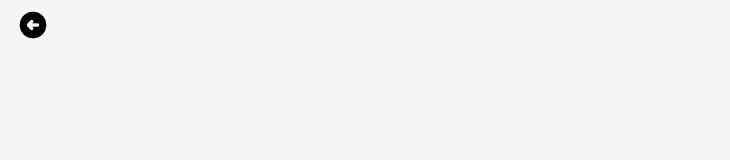
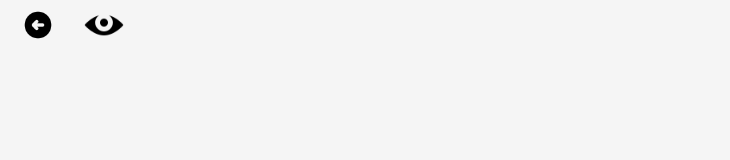
Before and after one commit to smsanagustin/JPAD-2023-Teleprompter, a React (Create React App) app: page / in a window 1280 px wide. Both pictures are taken after a click on the element "slideshow". Shown: the top 160 px of the page, without its empty margins (0-730 px from the left). Built offline with nearby package versions, Linux system fonts and the light colour scheme.

Commit message:
feat: added a visibility function for the play and stop icons

```diff
--- a/src/assets/stylesheets/fullscreen-page.css
+++ b/src/assets/stylesheets/fullscreen-page.css
@@ -33,6 +33,11 @@
     padding: 10px 0;
   }
 
+  .container{
+    margin: 0 5px;
+    z-index: 999;
+  }
+
   .icon-button {
     margin: 0 8px; /* Adjust the button spacing as needed */
     z-index: 1;
@@ -47,6 +52,7 @@
     padding: auto;
   }
 
+
   .icon-background{
     display: flex;
     justify-content: center;
--- a/src/pages/Teleprompter.js
+++ b/src/pages/Teleprompter.js
@@ -22,12 +22,15 @@ import BackIcon from "../assets/images/BackIcon.png";
 import PlayIcon from "../assets/images/PlayIcon.png";
 import PauseIcon from "../assets/images/PauseIcon.png";
 import StopIcon from "../assets/images/StopIcon.png";
+import OpenEyeIcon from "../assets/images/OpenEye.png";
+import CloseEyeIcon from "../assets/images/ClosedEye.png";
+
 
 
 import React, { useState, useRef } from "react";
 import { Button, Drawer, Divider, Box } from "@mui/material";
 import { TwitterPicker } from "react-color";
-import { Twitter } from "@mui/icons-material";
+import { Close, Twitter } from "@mui/icons-material";
 import ImageTextCard from "../components/ImageTextCard";
 import { useNavigate, useLocation } from "react-router-dom";
 import "../assets/stylesheets/fullscreen-page.css";
@@ -60,10 +63,24 @@ function Teleprompter() {
   const [showTeleprompter, setShowTeleprompter] = useState(false);
 
   const [toggleStartOrPause, setToggleStartOrPause] = useState(true);
+  const [toggleVisiblity, setVisibility] = useState(true);
 
   // used for scrolling
   const [runner, setRunner] = useState(null);
   const telepromptContent = useRef(null); // initialize ref
+
+  const hidden = () => {
+    setVisibility(false);
+    const icons = document.getElementById('icon-background');
+    icons.style.visibility = 'hidden';
+  }
+
+  const visible = () => {
+    setVisibility(true);
+    const icons = document.getElementById('icon-background');
+    icons.style.visibility = 'visible';
+  }
+
 
   const handlePlay = () => {
     setToggleStartOrPause(false);
@@ -428,7 +445,8 @@ function Teleprompter() {
           {/* Slideshow content */}
           {/* Add your slideshow content here */}
           <div className="container" style={{ position: "relative" }}>
-            <img className="icon-button" style={{ position: "fixed", zIndex: 999 }} onClick={toggleTeleprompter} src={BackIcon}></img>
+            <img className="icon-button" onClick={toggleTeleprompter} src={BackIcon}></img>
+            {toggleVisiblity ? <img className="icon-button" onClick={hidden} src={OpenEyeIcon}></img>: <img className="icon-button" onClick={visible} src={CloseEyeIcon}></img> }
           </div>
           <script src="js/scrollmagic/uncompressed/ScrollMagic.js"></script>
 
@@ -454,7 +472,7 @@ function Teleprompter() {
 
           <div className="button-container">
         <div className="icon-button-container" style={{backgroundColor: selectedBackgroundColor}}>
-            <div class="icon-background">
+            <div class="icon-background" id="icon-background">
           {toggleStartOrPause ? <img className="icon-button" onClick={handlePlay} src={PlayIcon}></img>: <img className="icon-button" onClick={handlePause} src={PauseIcon}></img> }
           <img className="icon-button" onClick={handleStop} src={StopIcon}></img>
             </div>
```
Also changed, not shown: src/assets/images/ClosedEye.png (added), src/assets/images/OpenEye.png (added).
